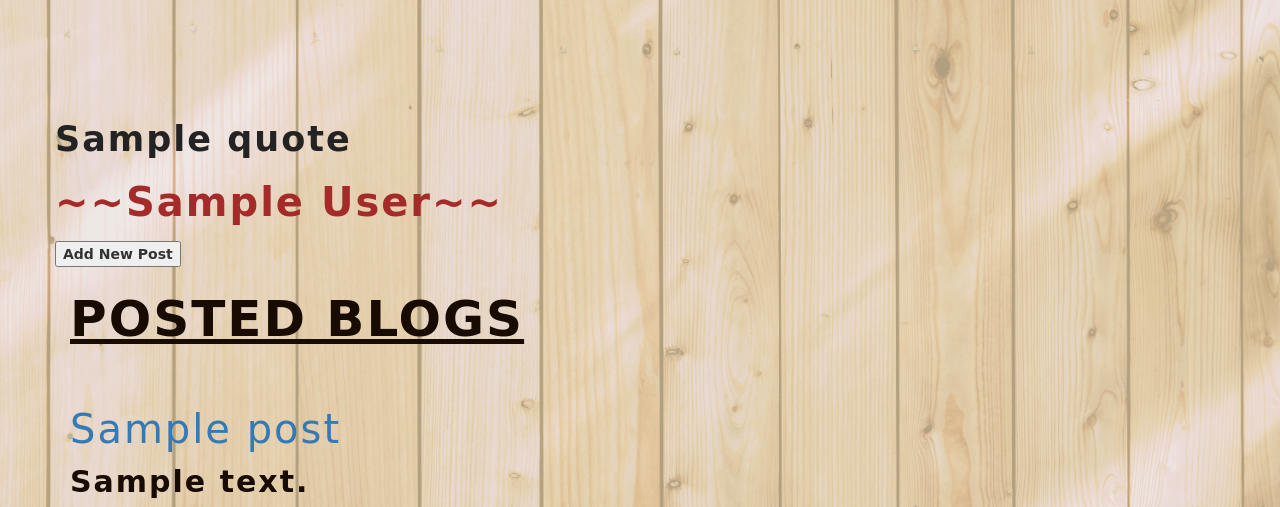
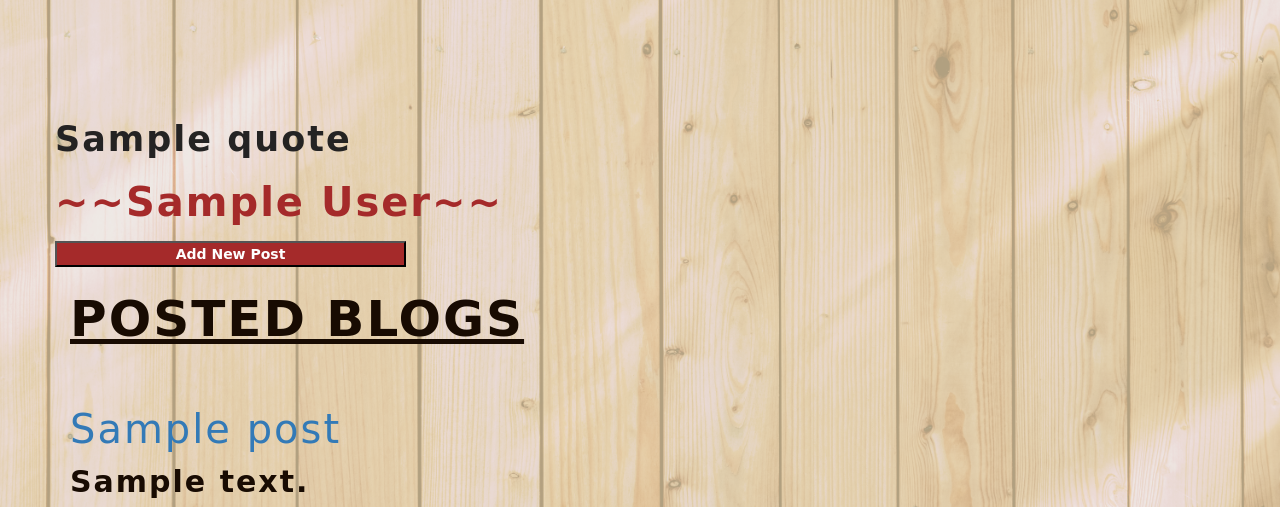
Before and after one commit to Tajeu2001/blog, a Flask app: template app/templates/index.html in a window 1280 px wide. Shown: the part 90-597 px from the top of the page. Run offline with Flask 2, Linux system fonts and the light colour scheme; tables that the repository leaves empty hold one stand-in row (values such as "Sample post"); the template is opened without the code that fills it: values that come from a table or form of the project are taken from there, most other values are stand-ins (such as "Sample title", 1, 10 or a date in 2020); some libraries are stand-ins or nearby versions; some web fonts are replaced.

Commit message:
Make the add new post button red

```diff
--- a/app/static/css/styles.css
+++ b/app/static/css/styles.css
@@ -78,11 +78,11 @@ body{
 .post-content {
 
 }
-/*
+
 .newpost {
   width:30%;
   background-color: brown;
-  color: white;
+  color: white;/*
   font-size: 30px;
   padding: 5px;
   margin:5%;
```
